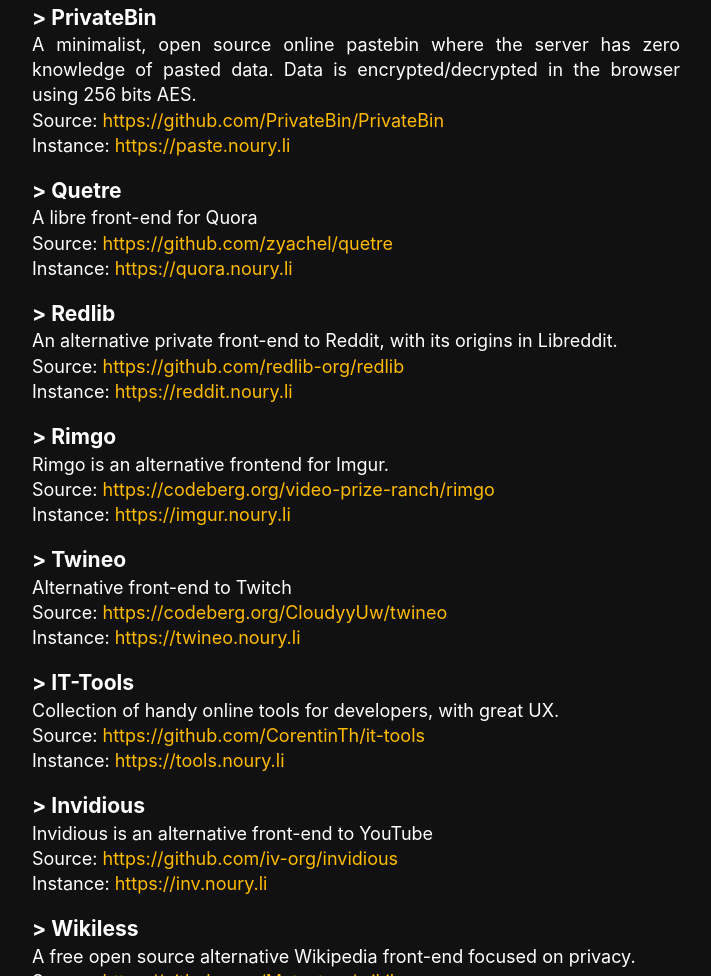
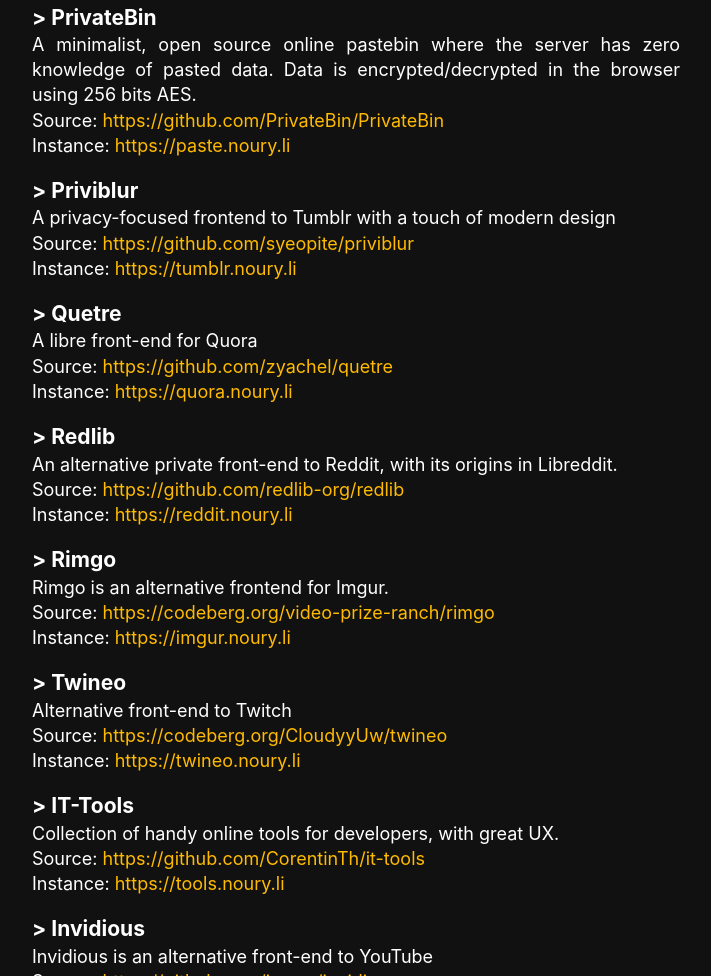
Before and after one commit to lyx0/noury.li, a website: page src/index.html in a window 1280 px wide. Shown: the part 1527-2503 px from the top of the page, without its empty margins (284-995 px from the left). Drawn offline with Linux system fonts and the light colour scheme.

Commit message:
add priviblur

```diff
--- a/src/index.html
+++ b/src/index.html
@@ -250,6 +250,19 @@
 
         <br>
 
+        <h3>> Priviblur</h3>
+        <p>
+        A privacy-focused frontend to Tumblr with a touch of modern design
+        </p>
+        <p>
+        Source: <a href="https://github.com/syeopite/priviblur">https://github.com/syeopite/priviblur</a>
+        </p>
+        <p>
+        Instance: <a href="https://tumblr.noury.li">https://tumblr.noury.li</a>
+        </p>
+
+        <br>
+
         <h3>> Quetre</h3>
         <p>
          A libre front-end for Quora
```
